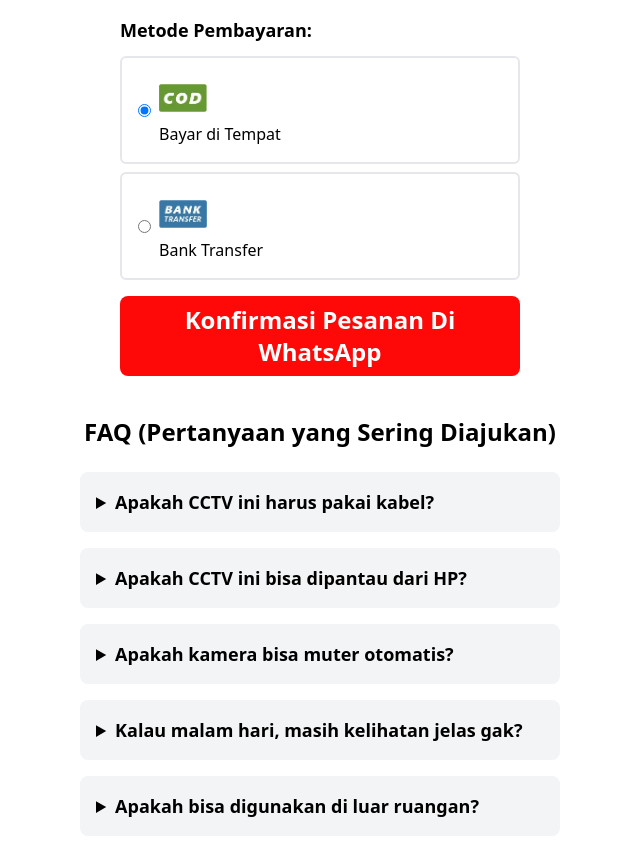
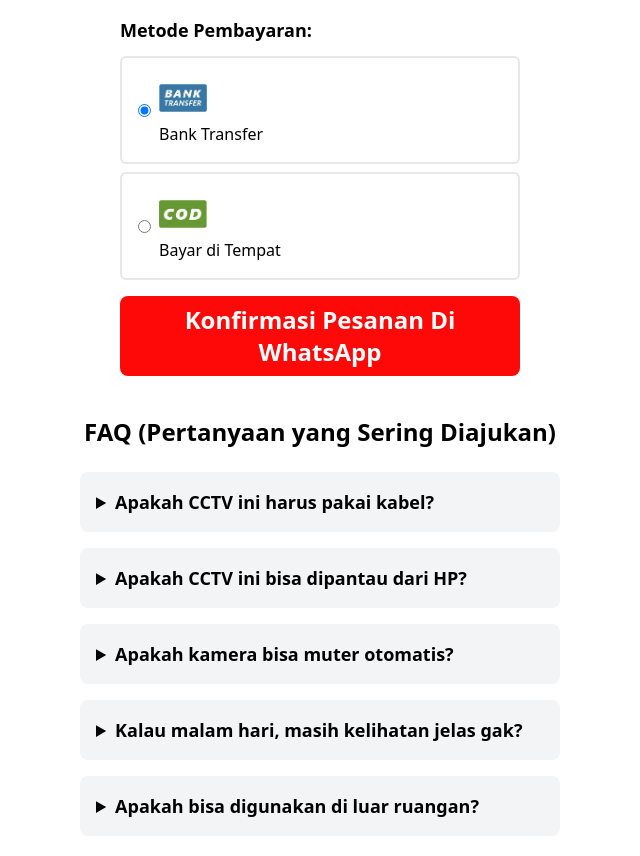
Before and after one commit to bamaamamiya/thruv, a React (Vite) app: page /cctv in a window 1280 px wide. Shown: the part 5480-6336 px from the top of the page, without its empty margins (320-960 px from the left). Built offline with nearby package versions, Linux system fonts and the light colour scheme.

Commit message:
fix new dashboard and funnel

```diff
--- a/src/components/FunnelPurchase.jsx
+++ b/src/components/FunnelPurchase.jsx
@@ -4,7 +4,7 @@ import { db } from "../firebase"; // path sesuai struktur file kamu
 const FunnelPurchase = ({ pixel, product, price}) => {
   const [name, setName] = useState("");
   const [whatsapp, setWhatsapp] = useState("");
-  const [paymentMethod, setPaymentMethod] = useState("COD");
+  const [paymentMethod, setPaymentMethod] = useState("Bank Transfer");
   const [address, setAddress] = useState(""); // <-- Tambahan
 
   const handleSubmit = async () => {
@@ -129,7 +129,7 @@ const FunnelPurchase = ({ pixel, product, price}) => {
         <h3 className="text-lg font-bold mb-3">Metode Pembayaran:</h3>
 
         <div className="mb-4">
-          {["COD", "Bank Transfer"].map((method) => (
+          {["Bank Transfer","COD"].map((method) => (
             <div
               key={method}
               className="flex items-center cursor-pointer border-2 p-4 rounded-md mb-2"
```
